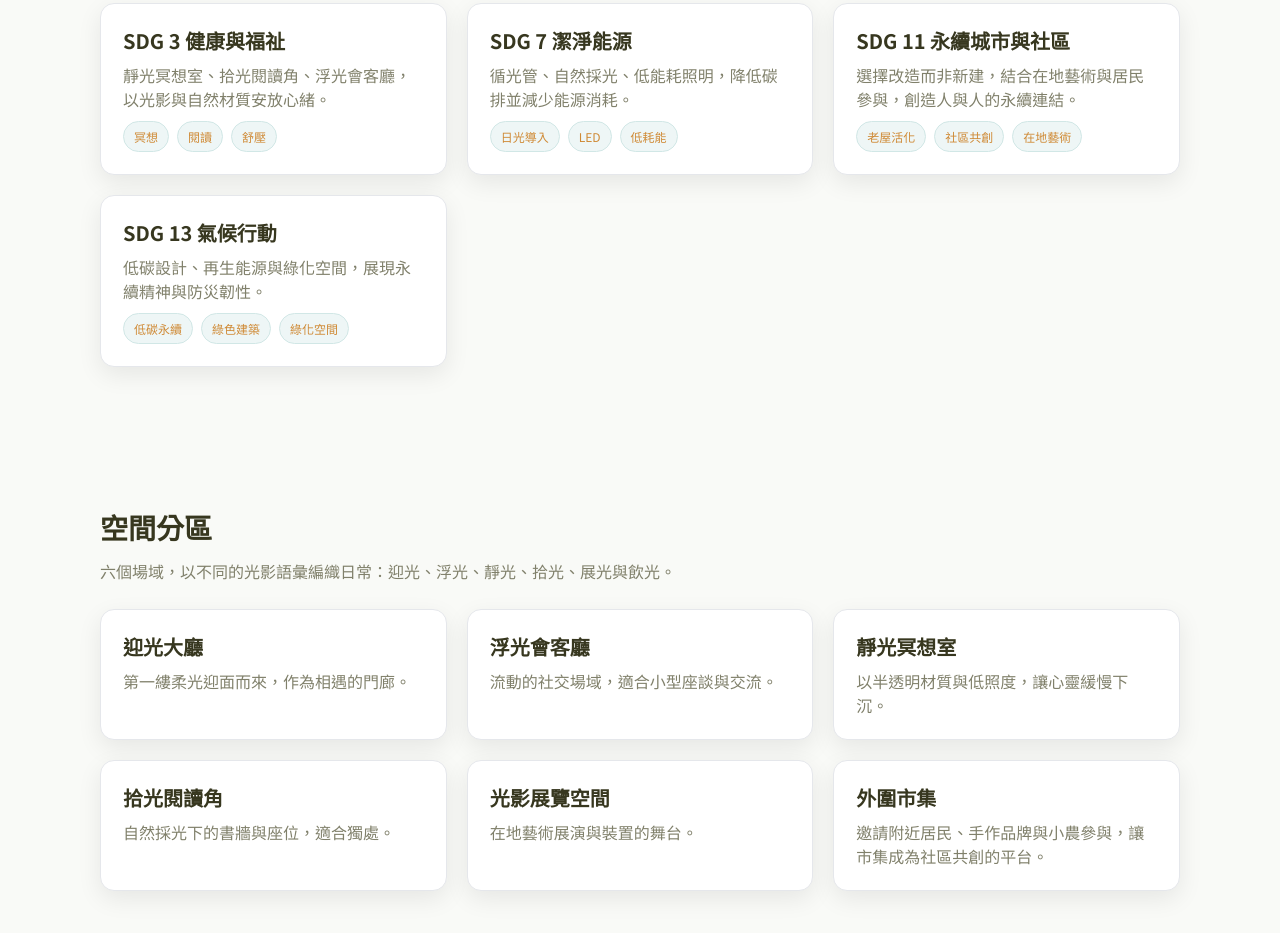
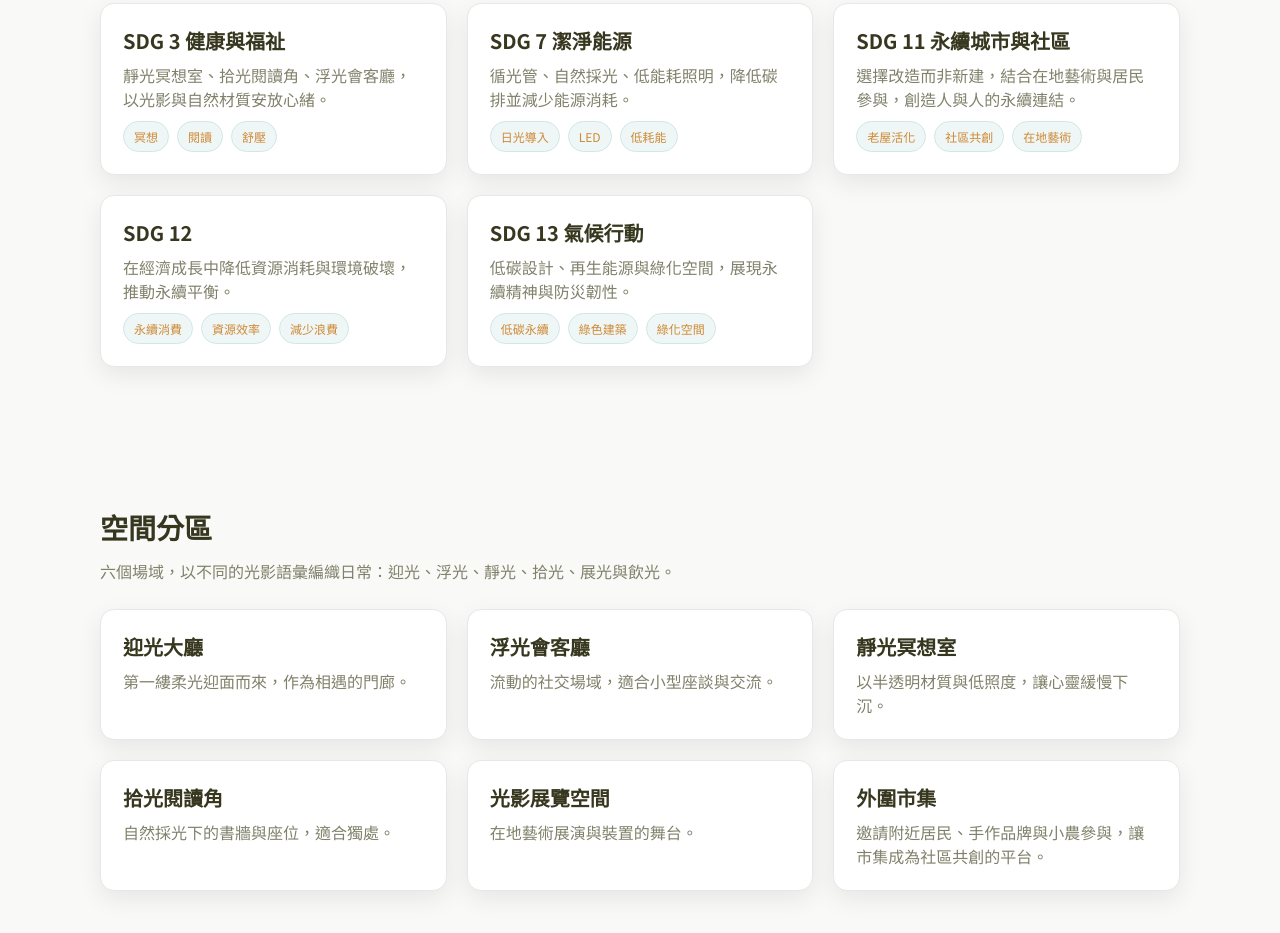
Before and after one commit to xifannn0404/-Luflo, a plain HTML site: page index.html in a window 1280 px wide. Shown: the part 1634-2567 px from the top of the page. Drawn offline with Linux system fonts and the light colour scheme.

Commit message:
Update index.html

```diff
--- a/index.html
+++ b/index.html
@@ -294,6 +294,13 @@
         <div class="tags">
           <span class="tag">老屋活化</span><span class="tag">社區共創</span><span class="tag">在地藝術</span>
         </div>
+          </div>
+      <div class="card">
+        <h3>SDG 12 </h3>
+        <p>在經濟成長中降低資源消耗與環境破壞，推動永續平衡。</p>
+        <div class="tags">
+          <span class="tag">永續消費</span><span class="tag">資源效率</span><span class="tag">減少浪費</span>
+        </div>
       </div>
       <div class="card">
         <h3>SDG 13 氣候行動</h3>
```
